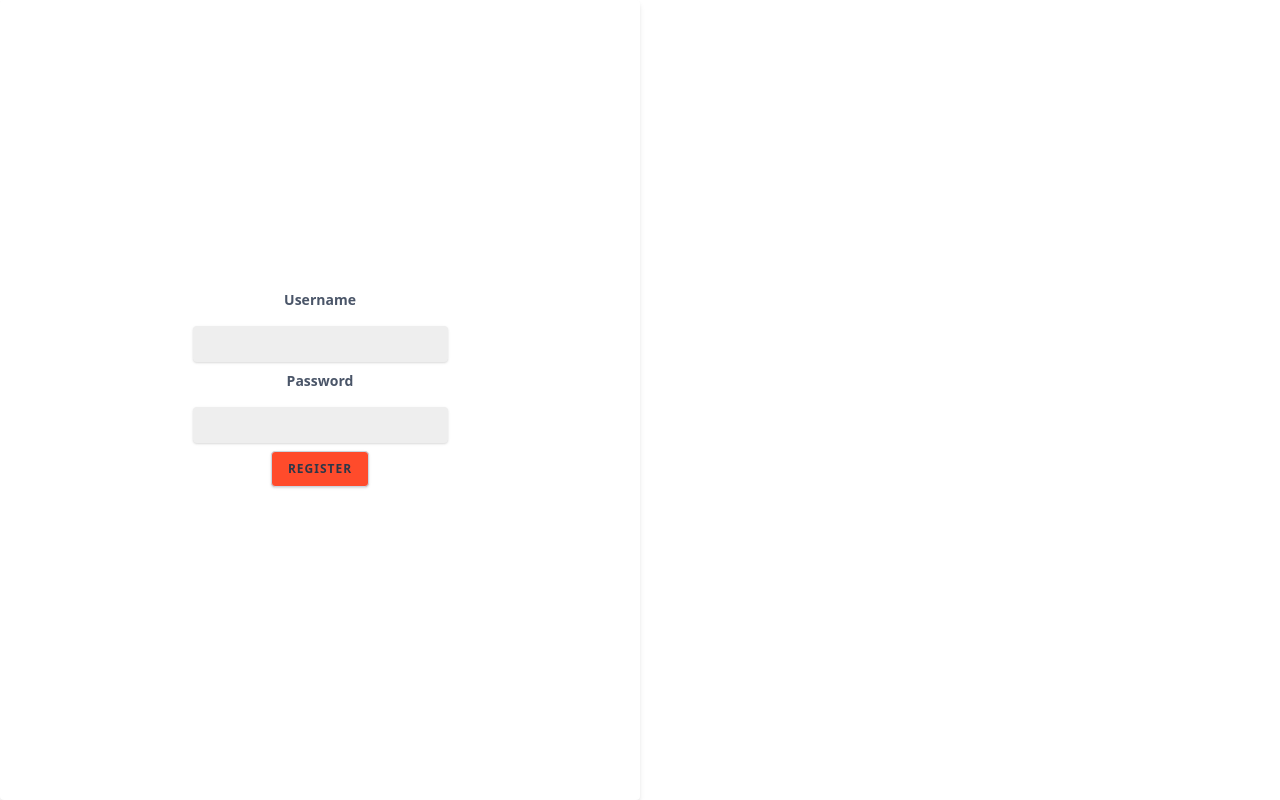
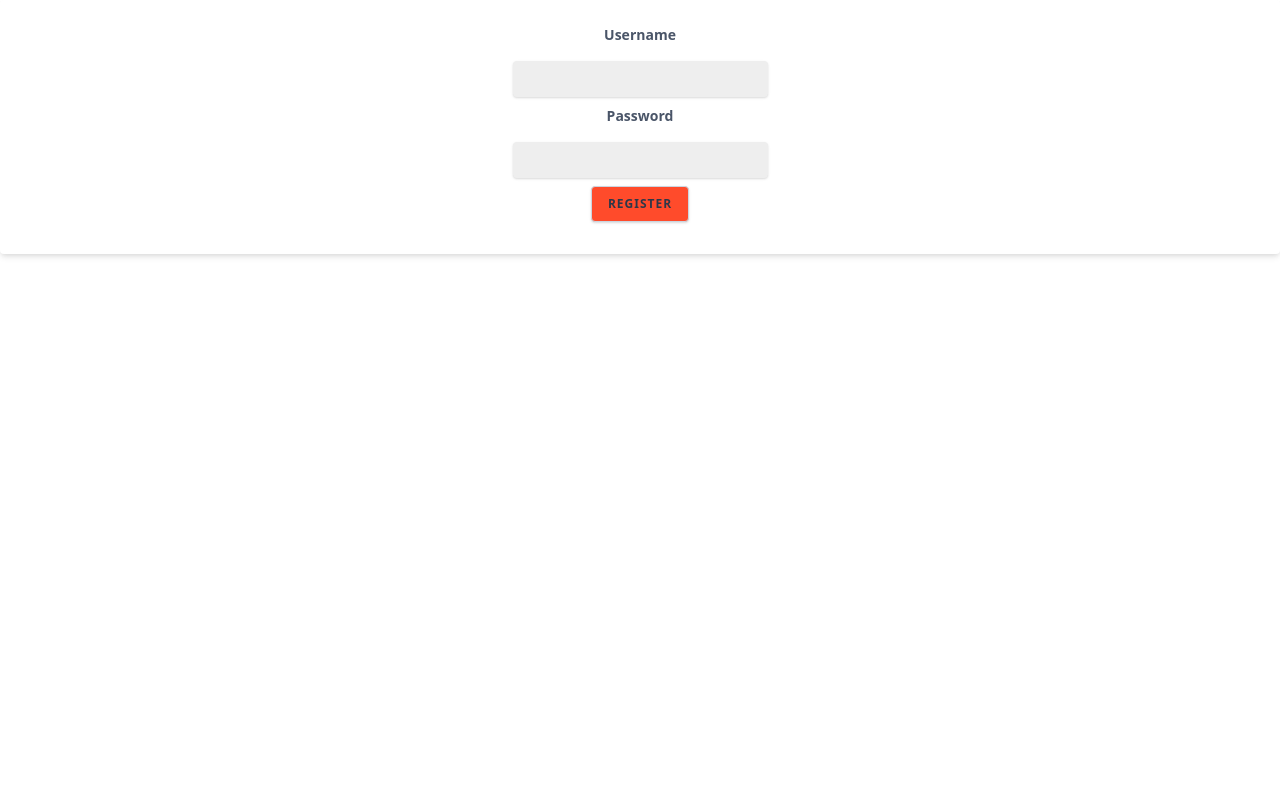
Before and after one commit to MarkusLucero/ChatApp, a React (Create React App) app in the folder frontend/: page /register in a window 1280 px wide. Built offline with nearby package versions, Linux system fonts and the light colour scheme; the HTML template or start-up script is replaced by a standard one.

Commit message:
optimizations left

```diff
--- a/frontend/src/components/Login/Login.js
+++ b/frontend/src/components/Login/Login.js
@@ -169,7 +169,11 @@ const Login = () => {
               <p>
                 To keep connected with us please login with your personal info
               </p>
-              <button class="ghost" id="signIn" onClick={() => container.classList.add("right-panel-active")}>
+              <button
+                class="ghost"
+                id="signIn"
+                onClick={() => container.classList.remove("right-panel-active")}
+              >
                 Sign In
               </button>
             </div>
--- a/frontend/src/components/Register/Register.js
+++ b/frontend/src/components/Register/Register.js
@@ -71,12 +71,11 @@ const Register = ({ history }) => {
     },
   });
   return (
-    <div className="form-container sign-in-container">
       <form
         className="bg-white shadow-md rounded px-8 pt-6 pb-8 mb-4 "
         onSubmit={formik.handleSubmit}
       >
-        <div className="mb-4">
+        <div >
           <label
             className="block text-gray-700 text-sm font-bold mb-2"
             htmlFor="Username"
@@ -132,7 +131,6 @@ const Register = ({ history }) => {
           </button>
         </div>
       </form>
-    </div>
   );
 };
 
```
